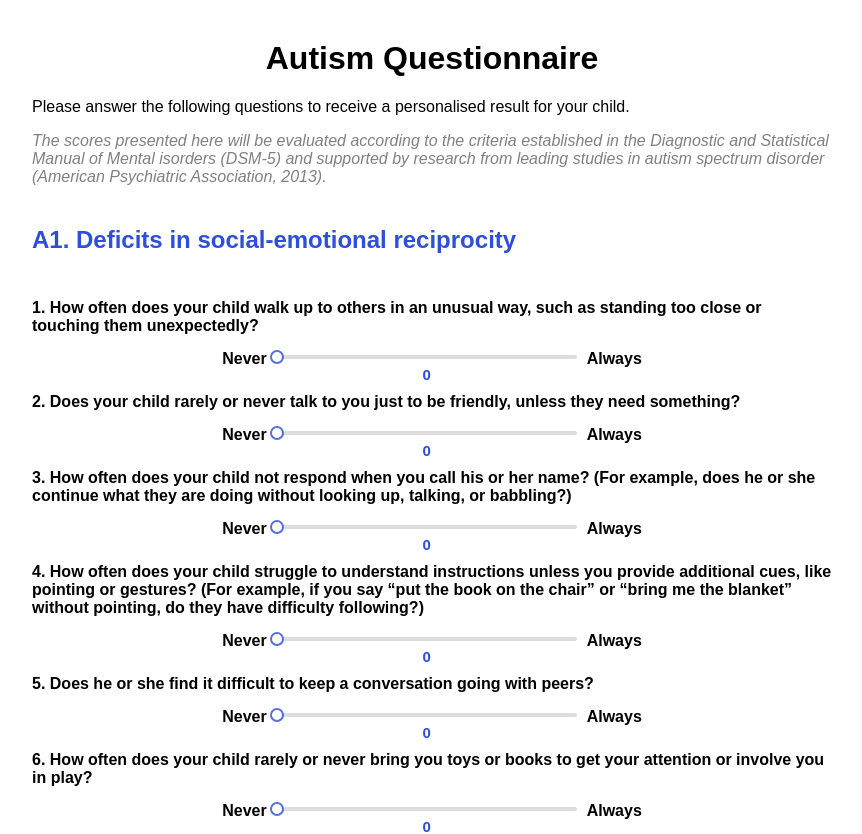
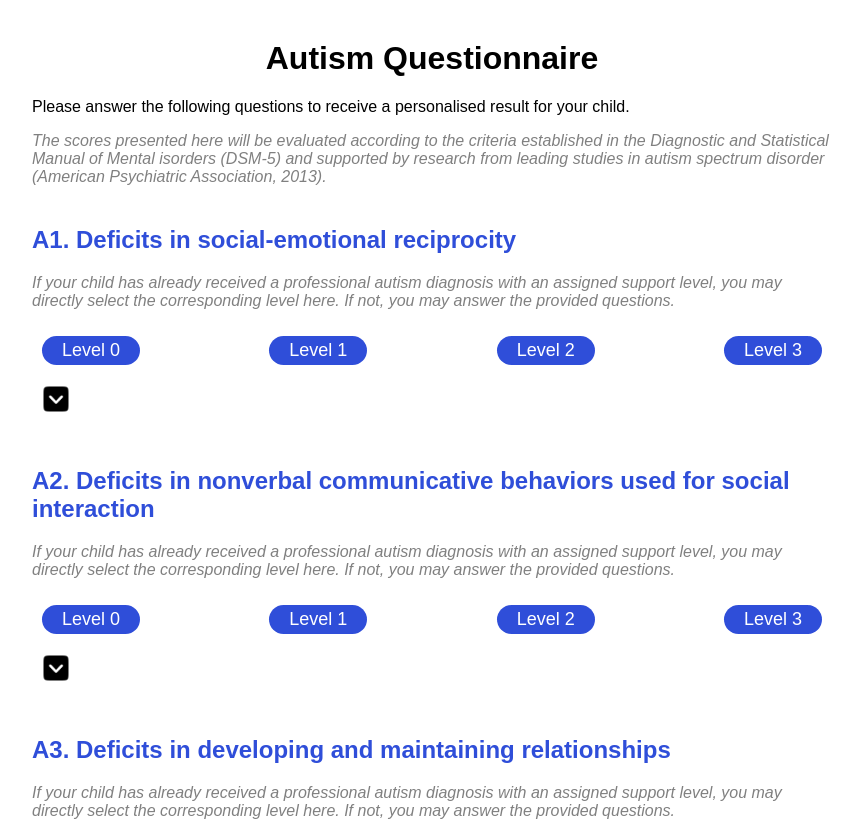
Before and after one commit to nxn-nicole/autism-game-questionnaire, a React (Vite) app: page / in a window 1280 px wide. Shown: the top 834 px of the page, without its empty margins (208-1070 px from the left). Built offline with nearby package versions, Linux system fonts and the light colour scheme.

Commit message:
add direct level questions

```diff
--- a/src/App.tsx
+++ b/src/App.tsx
@@ -2,21 +2,28 @@ import { useState } from "react";
 import "./index.css";
 import { questionSections } from "./questionSections";
 import "rc-slider/assets/index.css";
-import CustomSlider from "./assets/components/custom-slider";
+import LevelQuestion from "./assets/components/level-question";
+import DetailedQuestions from "./assets/components/detailed-questions";
 
 function App() {
-  const [responses, setResponses] = useState(Array(70).fill(0));
+  const [levels, setLevels] = useState<string[]>(Array(7).fill("Level *"));
+  const questionTitle = ["A1", "A2", "A3", "B1", "B2", "B3", "B4"];
+  const [submitState, setSubmitState] = useState<boolean>(false);
 
-  const handleChange = (index: number, value: number) => {
-    const newResponses = [...responses];
-    newResponses[index] = value;
-    setResponses(newResponses);
+  const handleLevel = (level: string, index: number) => {
+    setLevels((prev) => {
+      const newLevels = [...prev];
+      newLevels[index] = level;
+      return newLevels;
+    });
   };
 
   const handleSubmit = () => {
-    const totalSum = responses.reduce((acc, num) => acc + num, 0);
-    console.log("Total Sum:", totalSum);
-    setResponses((prev) => [...prev.map(() => 0)]);
+    levels.map((answer, index) => {
+      console.log(`${questionTitle[index]}: ${answer}`);
+    });
+    setLevels((prev) => [...prev.map(() => "Level *")]);
+    setSubmitState(true);
   };
 
   return (
@@ -34,39 +41,22 @@ function App() {
       </p>
       <form>
         {questionSections.map((section, sectionIndex) => {
-          let questionOffset = questionSections
-            .slice(0, sectionIndex)
-            .reduce((sum, sec) => sum + sec.questions.length, 0);
           return (
             <div key={sectionIndex} className="section">
               <h2 className="second-title">{section.title}</h2>
-              {section.questions.map((question, index) => {
-                const globalIndex = questionOffset + index;
-                return (
-                  <div style={{ display: "flex", flexDirection: "column" }}>
-                    <div className="question">
-                      <label>
-                        {index + 1}. {question}
-                      </label>
-                    </div>
-                    <div
-                      style={{
-                        display: "flex",
-                        fontWeight: "bold",
-                        justifyContent: "center",
-                      }}
-                    >
-                      <span style={{ paddingRight: "10px" }}>Never</span>
-                      <CustomSlider
-                        point={responses[globalIndex]}
-                        index={globalIndex}
-                        onChange={handleChange}
-                      ></CustomSlider>
-                      <span style={{ paddingLeft: "10px" }}>Always</span>
-                    </div>
-                  </div>
-                );
-              })}
+              <LevelQuestion
+                onLevelSelect={(level, sectionIndex) =>
+                  handleLevel(level, sectionIndex)
+                }
+                sectionIndex={sectionIndex}
+              ></LevelQuestion>
+              <DetailedQuestions
+                submitState={submitState}
+                sectionIndex={sectionIndex}
+                onSlider={(level, sectionIndex) =>
+                  handleLevel(level, sectionIndex)
+                }
+              ></DetailedQuestions>
             </div>
           );
         })}
--- /dev/null
+++ b/src/assets/components/detailed-questions.tsx
@@ -0,0 +1,90 @@
+import { useEffect, useState } from "react";
+import dropdownImage from "../pictures/dropdown-48.png";
+import { questionSections } from "../../questionSections";
+import CustomSlider from "./custom-slider";
+
+const DetailedQuestions = ({
+  submitState,
+  sectionIndex,
+  onSlider,
+}: {
+  submitState: boolean;
+  sectionIndex: number;
+  onSlider: (level: string, index: number) => void;
+}) => {
+  const [openDropDown, setOpenDropDown] = useState(false);
+  const [responses, setResponses] = useState(Array(10).fill(0));
+
+  const handleDropDown = () => {
+    setOpenDropDown(!openDropDown);
+  };
+
+  const handleChange = (index: number, value: number) => {
+    const newResponses = [...responses];
+    newResponses[index] = value;
+    setResponses(newResponses);
+    const totalSum = newResponses.reduce((acc, num) => acc + num, 0);
+    let level = "Level 0";
+    if (totalSum > 17 && totalSum < 36) {
+      level = "Level 1";
+    } else if (totalSum >= 36 && totalSum < 54) {
+      level = "Level 2";
+    } else if (totalSum >= 54 && totalSum < 71) {
+      level = "Level 3";
+    }
+
+    onSlider(level, sectionIndex);
+    console.log(level);
+  };
+
+  useEffect(() => {
+    setOpenDropDown(false);
+    setResponses(Array(10).fill(0));
+  }, [submitState]);
+
+  return (
+    <>
+      <button type="button" className="dropdown" onClick={handleDropDown}>
+        <img
+          src={dropdownImage}
+          alt="Dropdown Icon"
+          width="40"
+          height="40"
+        ></img>
+      </button>
+      {openDropDown &&
+        questionSections[sectionIndex].questions.map((question, index) => {
+          let questionOffset = questionSections
+            .slice(0, sectionIndex)
+            .reduce((sum, sec) => sum + sec.questions.length, 0);
+          const globalIndex = questionOffset + index;
+          return (
+            <div style={{ display: "flex", flexDirection: "column" }}>
+              <div className="question">
+                <label>
+                  {index + 1}. {question}
+                </label>
+              </div>
+              <div
+                style={{
+                  display: "flex",
+                  fontWeight: "bold",
+                  justifyContent: "center",
+                }}
+              >
+                <span style={{ paddingRight: "10px" }}>Never</span>
+                <CustomSlider
+                  point={responses[index]}
+                  index={index}
+                  onChange={handleChange}
+                ></CustomSlider>
+                <span style={{ paddingLeft: "10px" }}>Always</span>
+              </div>
+            </div>
+          );
+        })}
+    </>
+  );
+};
+
+export default DetailedQuestions;
--- /dev/null
+++ b/src/assets/components/level-button.tsx
@@ -0,0 +1,19 @@
+const LevelButton = ({
+  level,
+  onClick,
+}: {
+  level: string;
+  onClick: (level: string) => void;
+}) => {
+  return (
+    <button
+      className="level-button"
+      type="button"
+      onClick={() => onClick(level)}
+    >
+      {level}
+    </button>
+  );
+};
+
+export default LevelButton;
--- /dev/null
+++ b/src/assets/components/level-question.tsx
@@ -0,0 +1,43 @@
+import { useState } from "react";
+import LevelButton from "./level-button";
+
+const levels = ["Level 0", "Level 1", "Level 2", "Level 3"];
+
+const LevelQuestion = ({
+  sectionIndex,
+  onLevelSelect,
+}: {
+  sectionIndex: number;
+  onLevelSelect: (level: string, sectionIndex: number) => void;
+}) => {
+  const [levelAnswer, setLevelAnswer] = useState<string | null>(null);
+
+  const handleLevelChange = (level: string) => {
+    setLevelAnswer(level);
+    onLevelSelect(level, sectionIndex);
+    console.log(level);
+  };
+
+  return (
+    <>
+      <p className="notation">
+        If your child has already received a professional autism diagnosis with
+        an assigned support level, you may directly select the corresponding
+        level here. If not, you may answer the provided questions.
+      </p>
+      <div
+        style={{
+          display: "flex",
+          justifyContent: "space-between",
+          width: "100%",
+        }}
+      >
+        {levels.map((level) => (
+          <LevelButton level={level} onClick={handleLevelChange} />
+        ))}
+      </div>
+    </>
+  );
+};
+
+export default LevelQuestion;
--- a/src/index.css
+++ b/src/index.css
@@ -81,3 +81,20 @@ label {
   border-width: 5px;
   padding: 5px 15px 5px 15px;
 }
+
+.dropdown {
+  all: unset;
+  cursor: pointer;
+  margin: 2px;
+  padding: 2px;
+}
+
+.level-button {
+  background-color: #2f4ed9;
+  color: white;
+  border-radius: 20px;
+  margin: 10px;
+  font-size: 18px;
+  padding: 4px 20px 4px 20px;
+  border: none;
+}
--- a/src/questionSections.ts
+++ b/src/questionSections.ts
@@ -1,6 +1,6 @@
 export const questionSections = [
   {
-    title: "A1. Deficits in social‐emotional reciprocity",
+    title: "A1. Deficits in social-emotional reciprocity",
     questions: [
       "How often does your child walk up to others in an unusual way, such as standing too close or touching them unexpectedly?",
       "Does your child rarely or never talk to you just to be friendly, unless they need something?",
```
Also changed, not shown: src/assets/pictures/dropdown-48.png (added).
